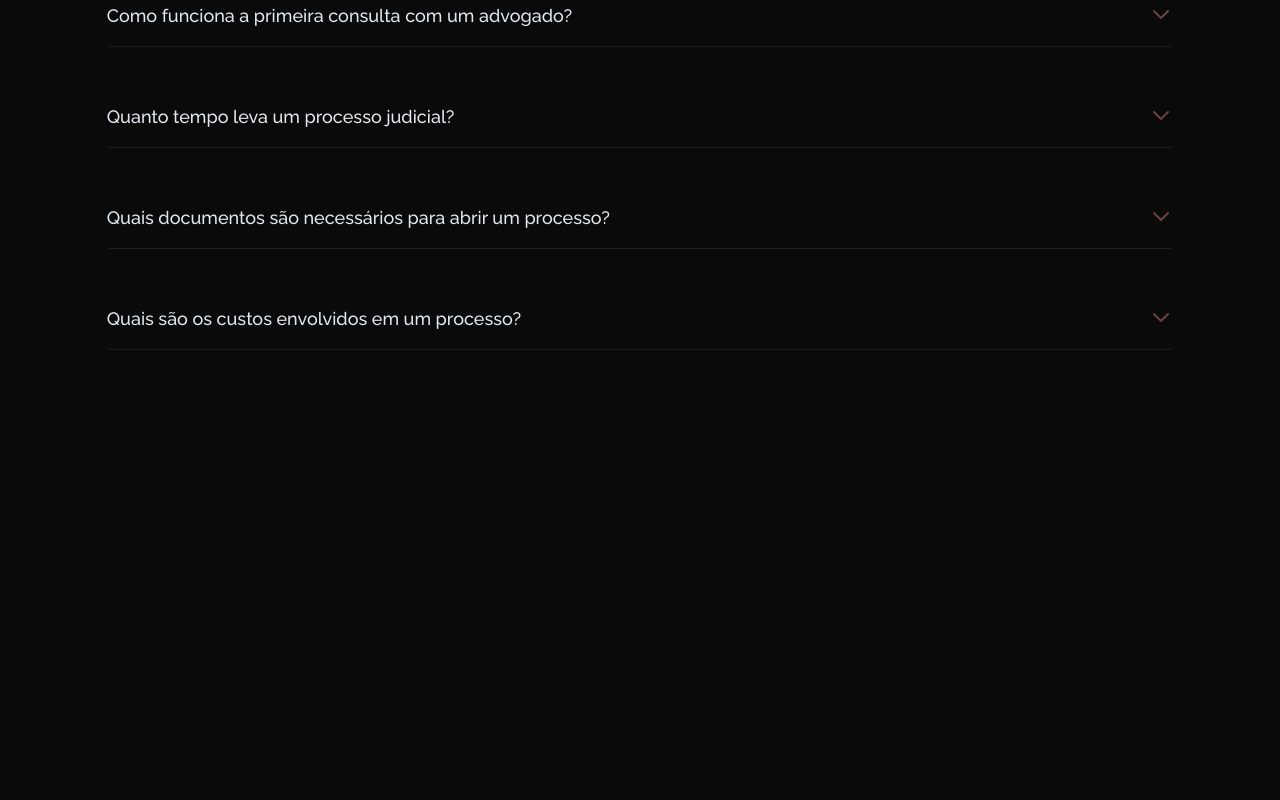
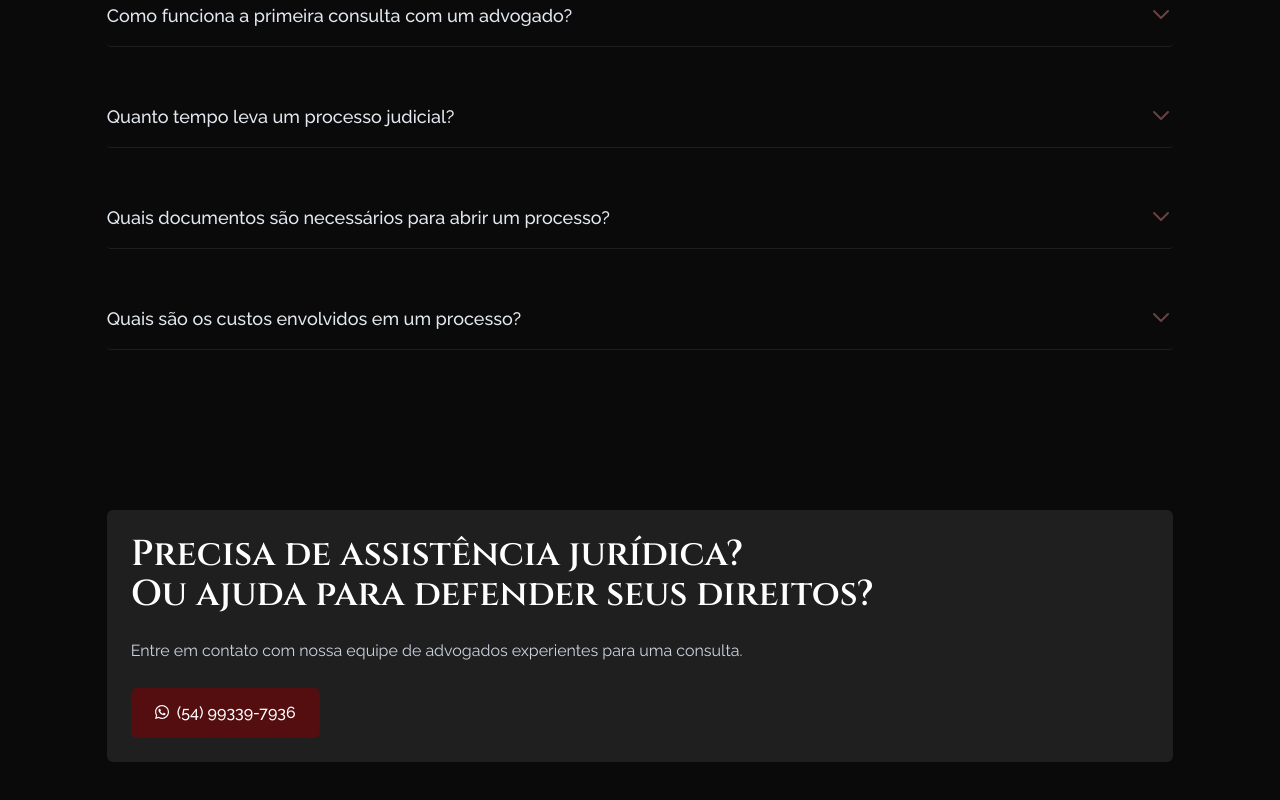
Before and after one commit to DevSamuelBarbosa/templateadv, a Next.js app: page / in a window 1280 px wide. Shown: the part 3017-3817 px from the top of the page. Before the commit the page ends 3527 px from the top, so only its background shows below. Built offline with nearby package versions, Linux system fonts and the light colour scheme.

Commit message:
Feat: Section Contato

```diff
--- a/src/app/page.tsx
+++ b/src/app/page.tsx
@@ -4,6 +4,7 @@ import SectionConfianca from '@/components/SectionConfianca';
 import SectionDados from '@/components/SectionDados';
 import SectionAreasAtuacao from '@/components/SectionAreasAtuacao';
 import SectionFaqs from '@/components/SectionFaqs';
+import SectionContato from '@/components/SectionContato';
 
 export default function Home() {
 	return (
@@ -14,6 +15,7 @@ export default function Home() {
             <SectionDados/>
             <SectionAreasAtuacao/>
             <SectionFaqs/>
+            <SectionContato/>
             <div className="h-20"></div>
 		</main>
 	);
--- a/src/components/Header.tsx
+++ b/src/components/Header.tsx
@@ -10,18 +10,18 @@ export default function Header() {
                 <div className="container mx-auto flex flex-col items-center md:flex-row md:justify-between">
                     <div className="text-xs font-normal flex flex-row items-center gap-4 md:gap-6 md:text-sm">
                         {/* MOBILE */}
-                        <Link href="//api.whatsapp.com/send?phone=5554993397936" target="_blank" className="flex md:hidden items-center gap-1 hover:text-slate-400 transition-colors">
+                        <Link href="https://api.whatsapp.com/send?phone=5554993397936" target="_blank" className="flex md:hidden items-center gap-1 hover:text-slate-400 transition-colors">
                             <FontAwesomeIcon icon={faWhatsapp} /> (54) 99339-7936
                         </Link>
-                        <Link href="mailto:samuelbarbosa170319@gmail.com" className="flex md:hidden items-center gap-1 hover:text-slate-400 transition-colors">
+                        <Link href="https://mailto:samuelbarbosa170319@gmail.com" className="flex md:hidden items-center gap-1 hover:text-slate-400 transition-colors">
                             <FontAwesomeIcon icon={faEnvelope} /> samuelbarbosa170319@gmail.com
                         </Link>
 
                         {/* DESKTOP */}
-                        <Link href="//web.whatsapp.com/send?phone=5554993397936" target="_blank" className="hidden md:flex items-center gap-1 hover:text-slate-400 transition-colors">
+                        <Link href="https://web.whatsapp.com/send?phone=5554993397936" target="_blank" className="hidden md:flex items-center gap-1 hover:text-slate-400 transition-colors">
                             <FontAwesomeIcon icon={faWhatsapp} /> (54) 99339-7936
                         </Link>
-                        <Link href="//mail.google.com/mail/u/0/?fs=1&to=samuelbarbosa170319@gmail.com&tf=cm" target="_blank" className="hidden md:flex items-center gap-1 hover:text-slate-400 transition-colors">
+                        <Link href="https://mail.google.com/mail/u/0/?fs=1&to=samuelbarbosa170319@gmail.com&tf=cm" target="_blank" className="hidden md:flex items-center gap-1 hover:text-slate-400 transition-colors">
                             <FontAwesomeIcon icon={faEnvelope} /> samuelbarbosa170319@gmail.com
                         </Link>
                     </div>
--- /dev/null
+++ b/src/components/SectionContato.tsx
@@ -0,0 +1,25 @@
+import { FontAwesomeIcon } from "@fortawesome/react-fontawesome";
+import { faWhatsapp } from "@fortawesome/free-brands-svg-icons";
+import Link from 'next/link'
+
+export default function SectionContato() {
+	return (
+		<section id="contato" className="container mx-auto flex justify-center items-center py-12 px-8 sm:py-20 sm:px-0">
+			<div className="w-full xl:w-10/12 bg-quinary text-white p-6 rounded-md flex items-center justify-between gap-16">
+				<div className="flex flex-col gap-6">
+					<h3 className="font-['Cinzel'] text-white left text-2xl lg:text-3xl xl:text-4xl font-semibold leading-relaxed">
+						Precisa de assistência jurídica?<br />Ou ajuda para defender seus direitos?
+					</h3>
+					<p className="text-slate-300 text-left text-base leading-relaxed">Entre em contato com nossa equipe de advogados experientes para uma consulta.</p>
+					<Link href="//web.whatsapp.com/send?phone=5554993397936" target="_blank" className="hidden md:block w-fit px-6 py-3 bg-primary rounded-md text-white font-medium text-left text-base leading-relaxed hover:bg-primaryDark transition duration-300">
+						<FontAwesomeIcon icon={faWhatsapp} />&nbsp;&nbsp;(54) 99339-7936
+					</Link>
+
+					<Link href="//api.whatsapp.com/send?phone=5554993397936" target="_blank" className="block md:hidden w-full px-6 py-3 bg-primary rounded-md text-white font-medium text-center text-base leading-relaxed hover:bg-primaryDark transition duration-300">
+						<FontAwesomeIcon icon={faWhatsapp} />&nbsp;&nbsp;(54) 99339-7936
+					</Link>
+				</div>
+			</div>
+		</section>
+	);
+}
--- a/src/components/SectionDados.tsx
+++ b/src/components/SectionDados.tsx
@@ -6,7 +6,7 @@ export default function SectionDados() {
         <section id="sobre" className="relative w-full flex items-center justify-center md:pt-16 md:pb-10">
             <Image
                 src={getImagePath("/museum.webp")}
-                alt="Hero Section Background"
+                alt="Section dados Background"
                 fill
                 className="absolute top-0 left-0 w-full h-full object-cover object-[15%_75%] md:object-[center] z-[-1]"
                 priority
```
